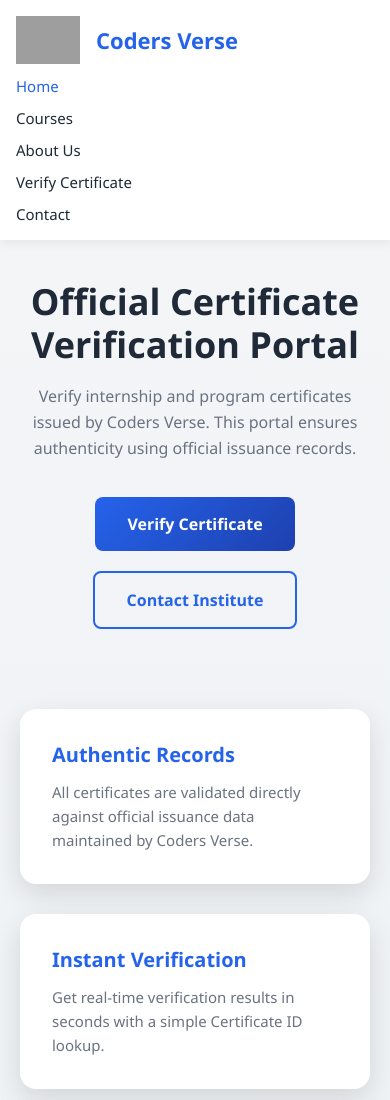
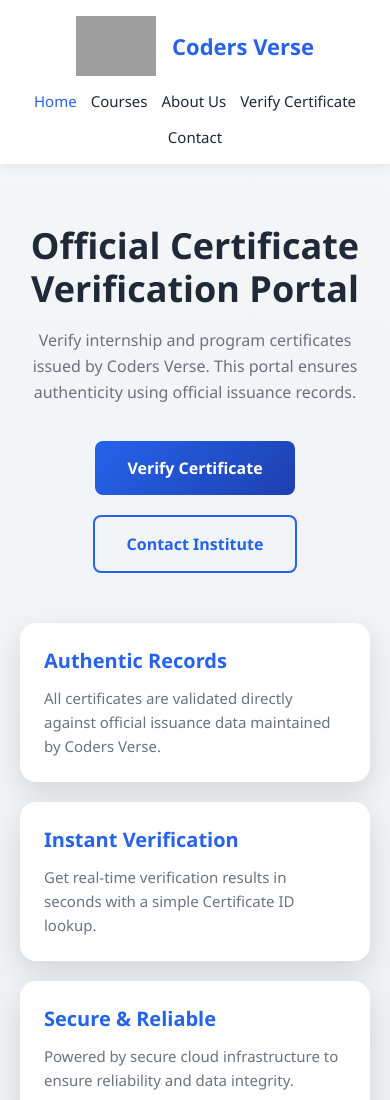
Before and after one commit to qwuitty-prog/coders_verse_web, a plain HTML site: page index.html in a window 390 px wide. Shown: the top 1100 px of the page. Drawn offline with Linux system fonts and the light colour scheme; grey boxes are pictures that could not be loaded.

Commit message:
Update index.html

```diff
--- a/index.html
+++ b/index.html
@@ -186,35 +186,25 @@
             text-decoration: underline;
         }
 
-        /* ==========================
-           MOBILE FIXES (IMPORTANT)
-        =========================== */
+        /* MOBILE FIXES */
         @media (max-width: 768px) {
 
+            /* NAVBAR FIX */
             nav {
                 flex-direction: column;
-                align-items: flex-start;
-                padding: 16px;
-                gap: 12px;
-            }
-
-            .nav-left img {
-                height: 48px;
+                gap: 14px;
+                padding: 16px 20px;
             }
 
             nav ul {
-                flex-direction: column;
-                width: 100%;
-                gap: 12px;
+                flex-wrap: wrap;
+                justify-content: center;
+                gap: 14px;
             }
 
-            nav ul li a {
-                display: block;
-                width: 100%;
-            }
-
+            /* HEADER SPACING FIX */
             .hero {
-                margin: 40px auto 30px;
+                margin: 60px auto 30px;
             }
 
             .hero h1 {
@@ -223,6 +213,17 @@
 
             .hero p {
                 font-size: 16px;
+            }
+
+            /* CARD PADDING OPTIMIZATION */
+            .feature-card {
+                padding: 24px;
+            }
+
+            .features {
+                grid-template-columns: 1fr;
+                gap: 20px;
+                margin: 50px auto;
             }
         }
     </style>
```
